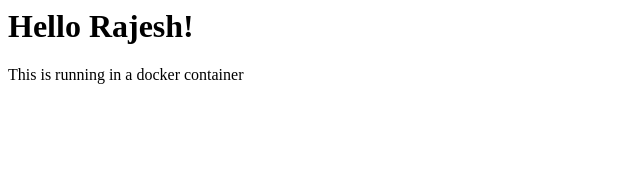
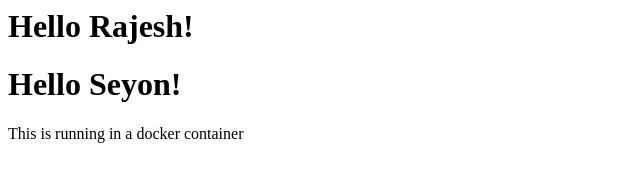
Before and after one commit to mahiznan/docker-demo, a plain HTML site: page index.html in a window 1280 px wide. Shown: the whole page, without its empty margins (0-640 px from the left). Drawn offline with Linux system fonts and the light colour scheme.

Commit message:
update index html

```diff
--- a/index.html
+++ b/index.html
@@ -1,10 +1,11 @@
 <html lang="en">
   <head>
     <meta charset="UTF-8">
-    <title>Hello Httpd</title>
+    <title>Hello nginx</title>
   </head>
   <body>
     <h1>Hello Rajesh!</h1>
+    <h1>Hello Seyon!</h1>
     <p>This is running in a docker container</p>
   </body>
 </html>
```
